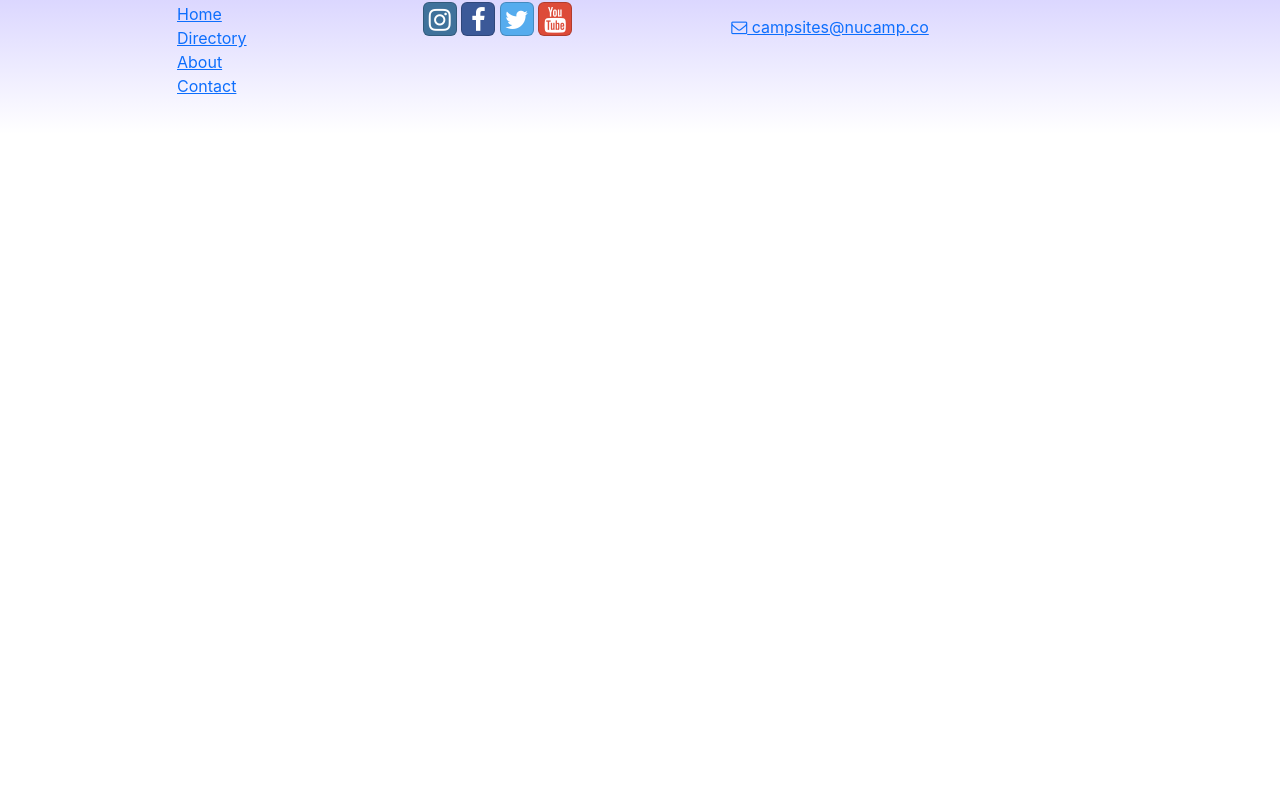
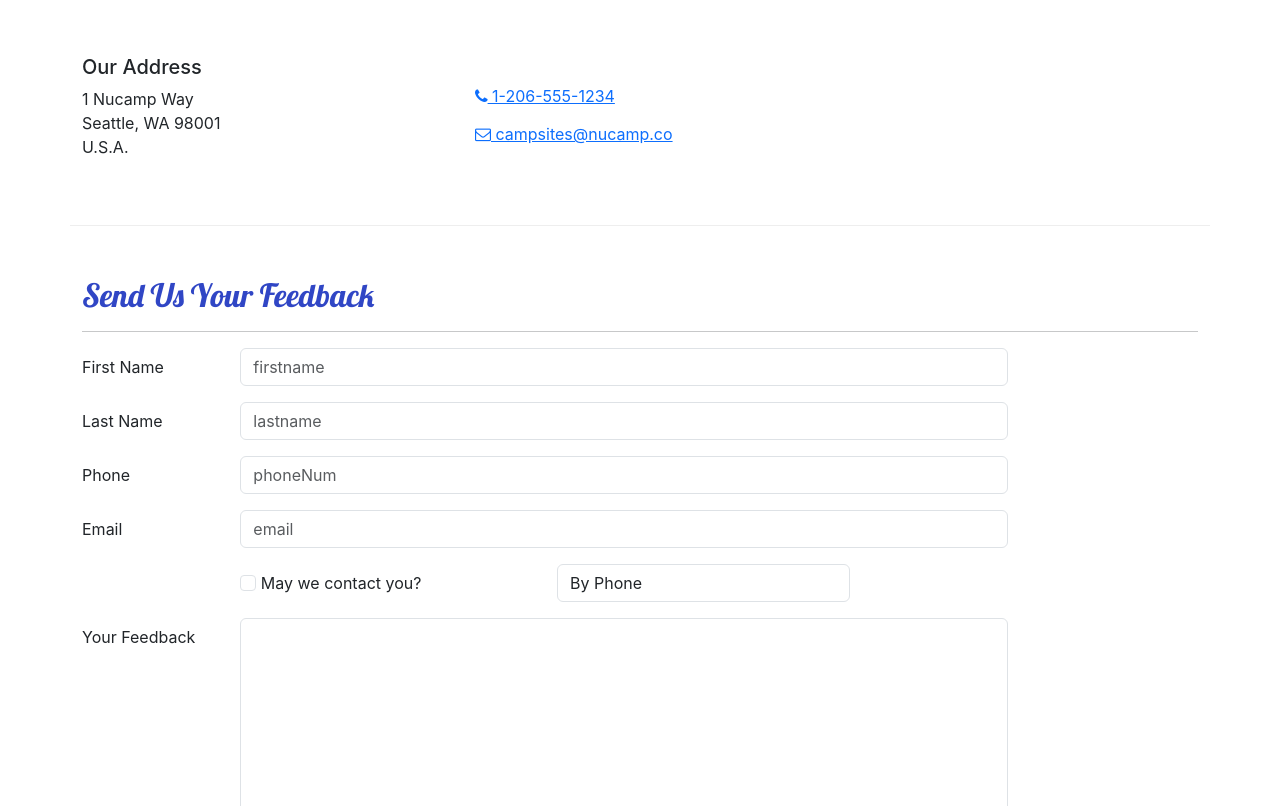
Before and after one commit to YoniYo12/React-Nucampsite, a React (Create React App) app: page /contact in a window 1280 px wide. Shown: the part 314-1120 px from the top of the page. Before the commit the page ends 800 px from the top, so only its background shows below. Built offline with nearby package versions, Linux system fonts and the light colour scheme.

Commit message:
Contact page with controlled Form

```diff
--- /dev/null
+++ b/src/components/ContactForm.js
@@ -0,0 +1,92 @@
+import {Button,Label,Col,FormGroup} from 'reactstrap';
+import {Formik,Field,Form} from 'formik';
+
+const ContactForm = ()=>{
+    const handleSubmit =(values,{resetForm})=>{
+        console.log('form values:', values);
+        console.log('in JSON format:', JSON.stringify(values));
+        resetForm();
+    }
+
+    return(
+        <Formik onSubmit={handleSubmit}
+        initialValues={{
+            firstName: '',
+            lastName: '',
+            phoneNum: '',
+            email: '',
+            agree: false,
+            contactType: 'By Phone',
+            feedback: ''
+        }}>
+             <Form>
+                <FormGroup row>
+                    <Label htmlFor='firstName' md='2'>
+                        First Name
+                    </Label>
+                    <Col md='10'>
+                        <Field className='form-control' name ='firstname' placeholder='firstname'/>
+                    </Col>
+                </FormGroup>
+                <FormGroup row>
+                    <Label htmlFor='lastName' md='2'>
+                        Last Name
+                    </Label>
+                    <Col md='10'>
+                         <Field className='form-control' name ='lastname' placeholder='lastname'/>
+                    </Col>
+                </FormGroup>
+                <FormGroup row>
+                    <Label htmlFor='phoneNum' md='2'>
+                        Phone
+                    </Label>
+                    <Col md='10'>
+                        <Field className='form-control' name ='phoneNum' placeholder='phoneNum'/>
+                    </Col>
+                </FormGroup>
+                <FormGroup row>
+                    <Label htmlFor='email' md='2'>
+                    Email
+                    </Label>
+                    <Col md='10'>
+                        <Field className='form-control' name ='email' placeholder='email'/>
+                    </Col>
+                </FormGroup>
+                <FormGroup row>
+                    <Label check md={{size:4, offset:2}}>
+                        <Field
+                                name='agree'
+                                type='checkbox'
+                                className='form-check-input'
+                            />{' '}
+                            May we contact you?
+                    </Label>
+                    <Col md='4'>
+                        <Field  className='form-control' name='contactType' as='select'>
+                            <option>By Phone</option>
+                            <option>By Email</option>
+                        </Field>
+
+                    </Col>
+                </FormGroup>
+                <FormGroup row>
+                    <Label htmlFor='feedback' md='2'>
+                        Your Feedback
+                    </Label>
+                    <Col md='10'>
+                        <Field className='form-control' name ='feedback' as='textarea' rows='12'/>
+                    </Col>
+                </FormGroup>
+                <FormGroup row>
+                    <Col md={{ size: 10, offset: 2 }}>
+                        <Button type='submit' color='primary'>
+                            Send Feedback
+                        </Button>
+                    </Col>
+                </FormGroup>
+            </Form>
+        </Formik>
+    )
+}
+
+export default ContactForm;
--- a/src/features/display/AnimatedDisplayCard.js
+++ b/src/features/display/AnimatedDisplayCard.js
@@ -1,4 +1,4 @@
-import {Card, CardImg, CardText, CardBody, CardTitle} from "reactstrap";
+import {Card, CardImg, CardText, CardBody, CardTitle } from "reactstrap";
 
 import {useState, useEffect} from 'react';
 import {useSpring, animated} from 'react-spring';
--- a/src/pages/ContactPage.js
+++ b/src/pages/ContactPage.js
@@ -1,6 +1,55 @@
+import ContactForm from '../components/ContactForm';
+import {Container,Col,Row} from 'reactstrap';
+import SubHeader from '../components/SubHeader';
+
 const ContactPage = ()=>{
 
-    return <div>ContactPage</div>
+    return (
+        <Container>
+            <SubHeader current ='Contact Us'/>
+                <Row className='row-content align-items-center'>
+                    <Col sm='4'>
+                        <h5> Our Address</h5>
+                        <address>
+                        1 Nucamp Way
+                        <br />
+                        Seattle, WA 98001
+                        <br />
+                        U.S.A.
+                        </address>
+
+                    </Col>
+                    <Col >
+                    <a
+                        role='button'
+                        className='btn btn-link'
+                        href='tel:+12065551234'
+                    >
+                        <i className='fa fa-phone' /> 1-206-555-1234
+                    </a>
+                    <br />
+                    <a
+                        role='button'
+                        className='btn btn-link'
+                        href='mailto:fakeemail@fakeemail.co'
+                    >
+                        <i className='fa fa-envelope-o' /> campsites@nucamp.co
+                    </a>
+                    </Col>
+                </Row>
+
+                <Row className='row-content'>
+                    <Col  xs='12'>
+                        <h2>Send Us Your Feedback</h2>
+                        <hr />
+                    </Col>
+                    <Col md='10'>
+                         <ContactForm />
+                    </Col>
+
+                </Row>
+        </Container>
+    )
 }
 
 export default ContactPage
```
